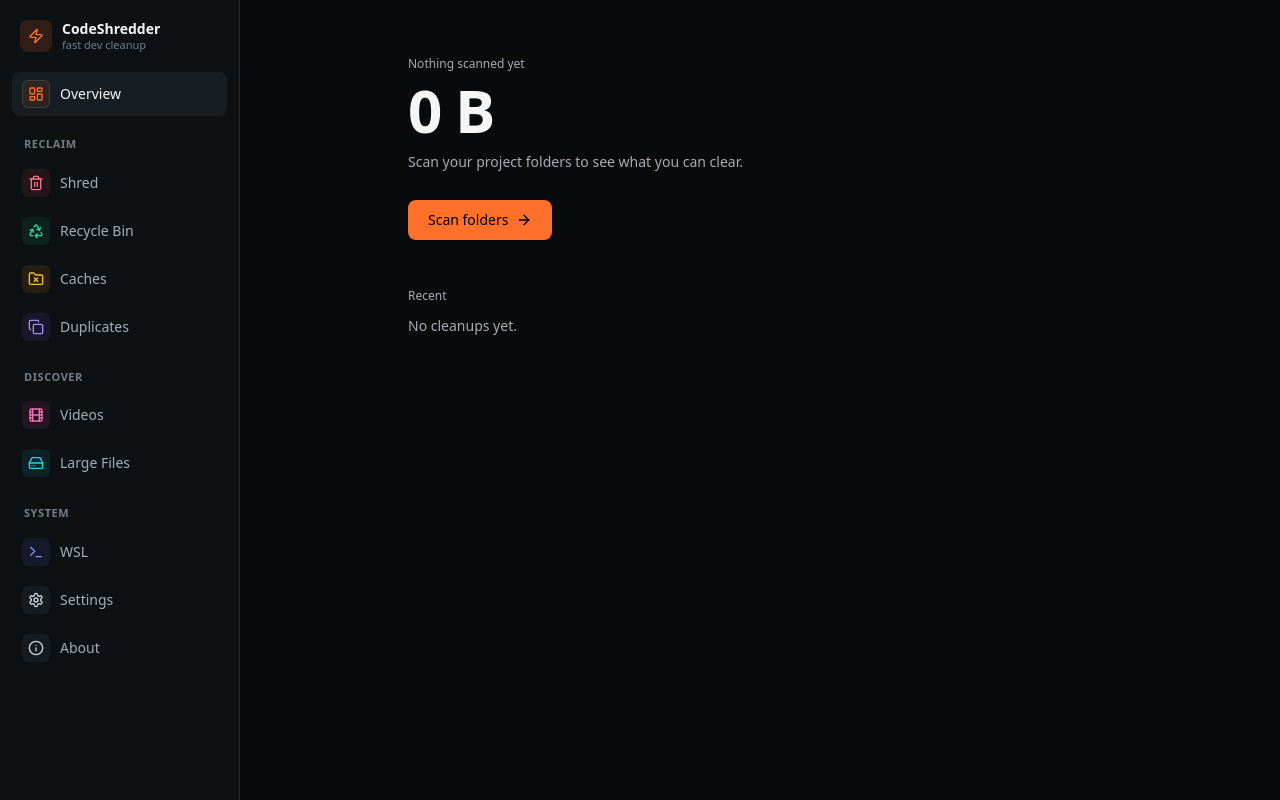
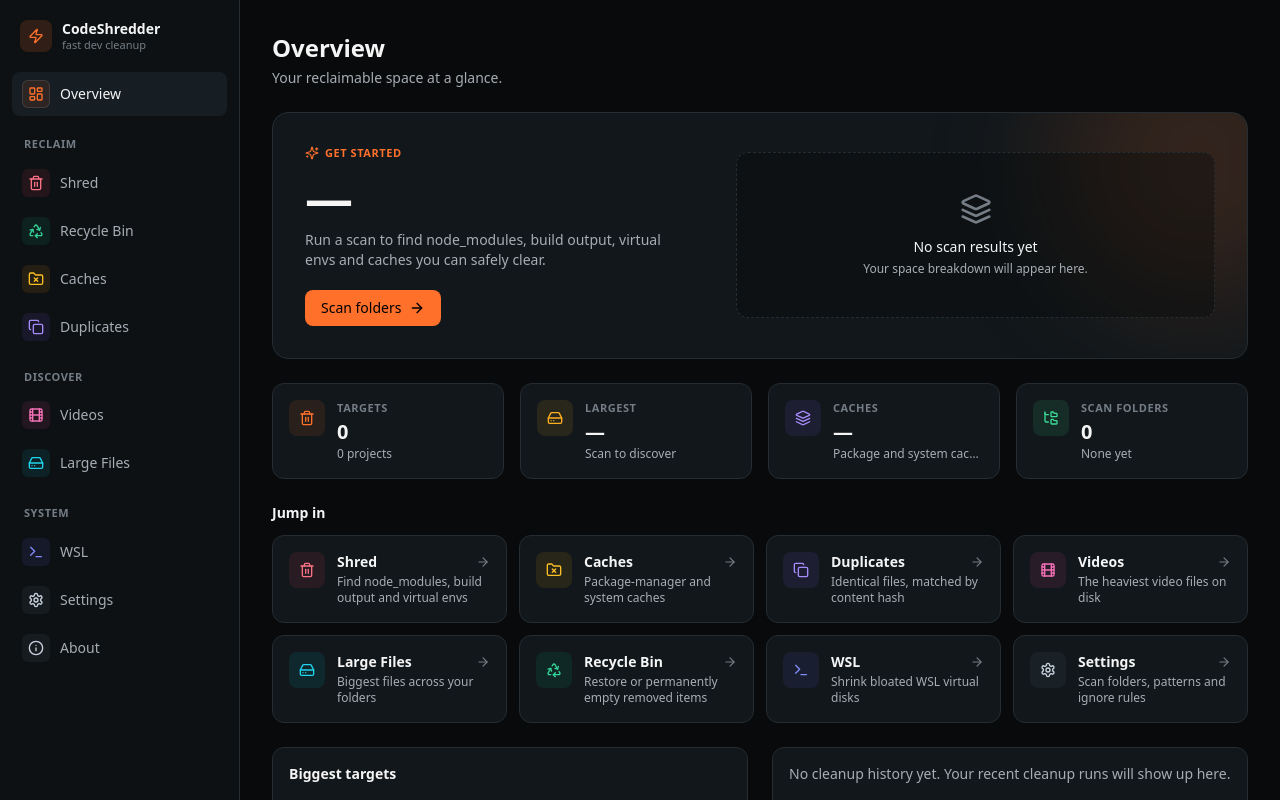
Before and after one commit to akshad-exe/CodeShredder, a React (Vite) app in the folder desktop/: page / in a window 1280 px wide. Built offline with nearby package versions, Linux system fonts and the light colour scheme.

Commit message:
Revert "refactor(overview): one number, one action, quiet detail"
This reverts commit 47c159b52d3d55349c80e58598f3659699024ab8.

```diff
--- a/desktop/src/components/overview/RecentCleanups.tsx
+++ b/desktop/src/components/overview/RecentCleanups.tsx
@@ -15,8 +15,7 @@ function formatTime(iso: string): string {
   return date.toLocaleString()
 }
 
-export function RecentCleanups({ bare = false, limit }: { bare?: boolean; limit?: number }) {
-  const box = bare ? 'mt-3' : 'card'
+export function RecentCleanups() {
   const [entries, setEntries] = useState<CleanupHistoryEntry[] | null>(null)
 
   useEffect(() => {
@@ -39,7 +38,7 @@ export function RecentCleanups({ bare = false, limit }: { bare?: boolean; limit?
 
   if (entries === null) {
     return (
-      <div className={box}>
+      <div className="card">
         <div className="flex h-5 w-32 animate-pulse rounded bg-panel-2" />
       </div>
     )
@@ -47,24 +46,22 @@ export function RecentCleanups({ bare = false, limit }: { bare?: boolean; limit?
 
   if (entries.length === 0) {
     return (
-      <div className={box}>
+      <div className="card">
         <p className="text-sm text-muted">
-          No cleanups yet.
+          No cleanup history yet. Your recent cleanup runs will show up here.
         </p>
       </div>
     )
   }
 
   return (
-    <div className={bare ? 'mt-3' : 'card space-y-3'}>
-      {!bare && (
-        <div className="flex items-center gap-2">
-          <Clock className="h-4 w-4 text-accent" />
-          <p className="text-sm font-semibold text-text">Recent cleanups</p>
-        </div>
-      )}
+    <div className="card space-y-3">
+      <div className="flex items-center gap-2">
+        <Clock className="h-4 w-4 text-accent" />
+        <p className="text-sm font-semibold text-text">Recent cleanups</p>
+      </div>
       <ul className="divide-y divide-border">
-        {(limit ? entries.slice(0, limit) : entries).map((entry, index) => (
+        {entries.map((entry, index) => (
           <li key={`${entry.timestamp}-${index}`} className="py-2.5">
             <div className="flex items-center justify-between gap-3">
               <div className="min-w-0">
--- a/desktop/src/pages/Overview.tsx
+++ b/desktop/src/pages/Overview.tsx
@@ -1,24 +1,64 @@
 import { useEffect, useMemo, useState } from 'react'
-import { ArrowRight } from 'lucide-react'
+import { ArrowRight, FolderTree, HardDrive, Layers, ScanSearch, Sparkles, Trash2 } from 'lucide-react'
 import { useCleanupStore } from '@/store/cleanupStore'
 import { formatBytes, formatCount } from '@/lib/format'
 import { categoryLabel, PATTERN_COLORS } from '@/lib/patterns'
 import { isTauri, listCaches } from '@/lib/ipc'
-import type { PageId } from '@/lib/navigation'
+import { NAV_GROUPS, type PageId } from '@/lib/navigation'
 import { RecentCleanups } from '@/components/overview/RecentCleanups'
 import { cn } from '@/lib/utils'
 
-/** One number, one action, then quiet supporting detail. */
+const TILES: { id: PageId; blurb: string }[] = [
+  { id: 'shred', blurb: 'Find node_modules, build output and virtual envs' },
+  { id: 'caches', blurb: 'Package-manager and system caches' },
+  { id: 'duplicates', blurb: 'Identical files, matched by content hash' },
+  { id: 'videos', blurb: 'The heaviest video files on disk' },
+  { id: 'large-files', blurb: 'Biggest files across your folders' },
+  { id: 'recycle-bin', blurb: 'Restore or permanently empty removed items' },
+  { id: 'wsl', blurb: 'Shrink bloated WSL virtual disks' },
+  { id: 'settings', blurb: 'Scan folders, patterns and ignore rules' },
+]
+const NAV_ITEMS = Object.fromEntries(NAV_GROUPS.flatMap((g) => g.items).map((i) => [i.id, i]))
+
+function Stat({
+  icon: Icon,
+  label,
+  value,
+  sub,
+  tone,
+}: {
+  icon: typeof Trash2
+  label: string
+  value: string
+  sub: string
+  tone: string
+}) {
+  return (
+    <div className="card flex items-start gap-3">
+      <div className={cn('grid h-9 w-9 shrink-0 place-content-center rounded-lg', tone)}>
+        <Icon className="h-4 w-4" />
+      </div>
+      <div className="min-w-0">
+        <p className="text-[11px] font-semibold uppercase tracking-wider text-faint">{label}</p>
+        <p className="mt-0.5 text-xl font-bold tabular-nums text-text">{value}</p>
+        <p className="truncate text-xs text-muted">{sub}</p>
+      </div>
+    </div>
+  )
+}
+
 export function Overview({ onNavigate }: { onNavigate: (p: PageId) => void }) {
   const totalReclaimable = useCleanupStore((s) => s.totalReclaimable)
   const targets = useCleanupStore((s) => s.targets)
-  const [cacheBytes, setCacheBytes] = useState(0)
+  const scanRoots = useCleanupStore((s) => s.scanRoots)
+  const scanStatus = useCleanupStore((s) => s.scanStatus)
+  const [cacheBytes, setCacheBytes] = useState<number | null>(null)
 
   useEffect(() => {
     if (!isTauri()) return
     listCaches()
       .then((c) => setCacheBytes(c.reduce((n, e) => n + e.sizeBytes, 0)))
-      .catch(() => {})
+      .catch(() => setCacheBytes(null))
   }, [])
 
   const { byCategory, top, projects } = useMemo(() => {
@@ -35,88 +75,159 @@ export function Overview({ onNavigate }: { onNavigate: (p: PageId) => void }) {
     }
   }, [targets])
 
+  const scanning = scanStatus === 'scanning'
   const hasResults = targets.length > 0
 
   return (
-    <div className="mx-auto max-w-3xl px-8 py-14">
-      <p className="text-xs font-medium text-muted">
-        {hasResults ? 'Ready to reclaim' : 'Nothing scanned yet'}
+    <div className="mx-auto max-w-[1400px] space-y-6 px-8 py-8">
+      <div>
+        <h1 className="text-2xl font-bold text-text">Overview</h1>
+        <p className="mt-1 text-sm text-muted">Your reclaimable space at a glance.</p>
+      </div>
+
+      {/* Hero */}
+      <section className="relative overflow-hidden rounded-2xl border border-border bg-panel p-6 sm:p-8">
+        <div className="pointer-events-none absolute -right-24 -top-24 h-72 w-72 rounded-full bg-accent/15 blur-3xl" />
+        <div className="relative grid gap-8 lg:grid-cols-[minmax(0,1fr)_minmax(0,1.2fr)] lg:items-center">
+          <div>
+            <p className="flex items-center gap-1.5 text-[11px] font-semibold uppercase tracking-wider text-accent">
+              <Sparkles className="h-3.5 w-3.5" />
+              {hasResults ? 'Ready to reclaim' : 'Get started'}
             </p>
-      <p className="mt-2 text-6xl font-extrabold tabular-nums tracking-tight text-text">
-        {hasResults ? formatBytes(totalReclaimable) : '0 B'}
+            <p className="mt-3 text-5xl font-extrabold tabular-nums tracking-tight text-text">
+              {hasResults ? formatBytes(totalReclaimable) : '—'}
             </p>
-      <p className="mt-3 text-sm text-muted">
+            <p className="mt-2 max-w-sm text-sm text-muted">
               {hasResults
-          ? `${formatCount(targets.length)} folders in ${formatCount(projects)} project${projects === 1 ? '' : 's'}. Everything goes to the Trash first.`
-          : 'Scan your project folders to see what you can clear.'}
+                ? `${formatCount(targets.length)} cleanup targets across ${formatCount(projects)} project${projects === 1 ? '' : 's'}. Everything moves to the Trash first.`
+                : 'Run a scan to find node_modules, build output, virtual envs and caches you can safely clear.'}
             </p>
-
-      <button
-        type="button"
-        className="btn-primary mt-7 !px-5 !py-2.5 !text-black"
-        onClick={() => onNavigate('shred')}
-      >
+            <div className="mt-5 flex flex-wrap gap-2.5">
+              <button type="button" className="btn-primary !text-black" onClick={() => onNavigate('shred')}>
                 {hasResults ? 'Review and shred' : 'Scan folders'}
                 <ArrowRight className="h-4 w-4" />
               </button>
+              {scanning && (
+                <span className="inline-flex items-center gap-2 rounded-lg border border-border px-3 text-xs text-muted">
+                  <ScanSearch className="h-3.5 w-3.5 animate-pulse text-accent" />
+                  Scanning…
+                </span>
+              )}
+            </div>
+          </div>
 
-      {hasResults && (
-        <div className="mt-12">
-          <div className="flex h-1.5 gap-0.5 overflow-hidden rounded-full">
+          <div>
+            {hasResults ? (
+              <>
+                <p className="mb-2 text-xs font-semibold text-text">Space by category</p>
+                <div className="flex h-3 overflow-hidden rounded-full bg-background">
                   {byCategory.map(([cat, size]) => (
                     <span
                       key={cat}
                       className={cn('h-full', PATTERN_COLORS[cat] ?? 'bg-accent')}
                       style={{ width: `${(size / totalReclaimable) * 100}%` }}
+                      title={`${categoryLabel(cat)} · ${formatBytes(size)}`}
                     />
                   ))}
                 </div>
-          <ul className="mt-3 flex flex-wrap gap-x-5 gap-y-1 text-xs text-muted">
+                <ul className="mt-3 grid grid-cols-2 gap-x-4 gap-y-1.5">
                   {byCategory.map(([cat, size]) => (
-              <li key={cat} className="flex items-center gap-1.5">
-                <span className={cn('h-1.5 w-1.5 rounded-full', PATTERN_COLORS[cat] ?? 'bg-accent')} />
-                <span className="capitalize">{categoryLabel(cat)}</span>
-                <span className="tabular-nums text-faint">{formatBytes(size)}</span>
+                    <li key={cat} className="flex items-center gap-2 text-xs">
+                      <span className={cn('h-2 w-2 rounded-full', PATTERN_COLORS[cat] ?? 'bg-accent')} />
+                      <span className="capitalize text-muted">{categoryLabel(cat)}</span>
+                      <span className="ml-auto tabular-nums text-faint">{formatBytes(size)}</span>
                     </li>
                   ))}
                 </ul>
+              </>
+            ) : (
+              <div className="grid place-items-center rounded-xl border border-dashed border-border bg-background/40 px-6 py-10 text-center">
+                <Layers className="h-8 w-8 text-faint" />
+                <p className="mt-3 text-sm font-medium text-text">No scan results yet</p>
+                <p className="mt-1 text-xs text-muted">Your space breakdown will appear here.</p>
               </div>
             )}
+          </div>
+        </div>
+      </section>
 
-      {top.length > 0 && (
-        <section className="mt-12">
-          <h2 className="text-xs font-medium text-muted">Biggest</h2>
-          <ul className="mt-3 divide-y divide-border/60">
+      {/* Stats */}
+      <div className="grid grid-cols-2 gap-4 lg:grid-cols-4">
+        <Stat icon={Trash2} label="Targets" value={formatCount(targets.length)} sub={`${formatCount(projects)} projects`} tone="bg-accent/10 text-accent" />
+        <Stat
+          icon={HardDrive}
+          label="Largest"
+          value={top[0] ? formatBytes(top[0].sizeBytes) : '—'}
+          sub={top[0]?.displayPath ?? 'Scan to discover'}
+          tone="bg-warning/10 text-warning"
+        />
+        <Stat
+          icon={Layers}
+          label="Caches"
+          value={cacheBytes === null ? '—' : formatBytes(cacheBytes)}
+          sub="Package and system caches"
+          tone="bg-violet-500/10 text-violet-400"
+        />
+        <Stat icon={FolderTree} label="Scan folders" value={formatCount(scanRoots.length)} sub={scanRoots[0] ?? 'None yet'} tone="bg-safe/10 text-safe" />
+      </div>
+
+      {/* Jump in */}
+      <section>
+        <h2 className="mb-3 text-sm font-semibold text-text">Jump in</h2>
+        <div className="grid gap-3 sm:grid-cols-2 xl:grid-cols-4">
+          {TILES.map(({ id, blurb }) => {
+            const item = NAV_ITEMS[id]
+            const Icon = item.icon
+            return (
+              <button
+                key={id}
+                type="button"
+                onClick={() => onNavigate(id)}
+                className="group card-hover flex items-start gap-3 text-left hover:border-accent/40"
+              >
+                <span className={cn('grid h-9 w-9 shrink-0 place-content-center rounded-lg', item.tone)}>
+                  <Icon className="h-4 w-4" />
+                </span>
+                <span className="min-w-0 flex-1">
+                  <span className="flex items-center justify-between text-sm font-semibold text-text">
+                    {item.label}
+                    <ArrowRight className="h-3.5 w-3.5 text-faint transition-transform group-hover:translate-x-0.5 group-hover:text-accent" />
+                  </span>
+                  <span className="mt-0.5 block text-xs text-muted">{blurb}</span>
+                </span>
+              </button>
+            )
+          })}
+        </div>
+      </section>
+
+      {/* Top targets + history */}
+      <div className="grid gap-6 lg:grid-cols-2">
+        <section className="card space-y-3">
+          <p className="text-sm font-semibold text-text">Biggest targets</p>
+          {top.length === 0 ? (
+            <p className="text-sm text-muted">Scan to see what is taking the most space.</p>
+          ) : (
+            <ul className="space-y-3">
               {top.map((t) => (
-              <li key={t.id} className="flex items-baseline justify-between gap-4 py-2.5">
-                <span className="min-w-0 truncate text-sm text-text">
+                <li key={t.id}>
+                  <div className="flex items-baseline justify-between gap-3">
+                    <span className="truncate text-sm text-text">
                       <span className="font-mono">{t.folderName}</span>
-                  <span className="ml-2 text-muted">{t.projectName}</span>
+                      <span className="text-muted"> · {t.projectName}</span>
                     </span>
-                <span className="shrink-0 text-sm tabular-nums text-muted">{formatBytes(t.sizeBytes)}</span>
+                    <span className="shrink-0 text-xs font-semibold tabular-nums text-accent">{formatBytes(t.sizeBytes)}</span>
+                  </div>
+                  <div className="mt-1.5 h-1.5 overflow-hidden rounded-full bg-background">
+                    <div className="h-full rounded-full bg-accent" style={{ width: `${(t.sizeBytes / top[0].sizeBytes) * 100}%` }} />
+                  </div>
                 </li>
               ))}
             </ul>
+          )}
         </section>
-      )}
-
-      {cacheBytes > 0 && (
-        <button
-          type="button"
-          onClick={() => onNavigate('caches')}
-          className="mt-8 flex w-full items-center justify-between border-t border-border/60 pt-5 text-left text-sm text-muted transition-colors hover:text-text"
-        >
-          <span>
-            Caches <span className="ml-2 tabular-nums text-faint">{formatBytes(cacheBytes)}</span>
-          </span>
-          <ArrowRight className="h-4 w-4" />
-        </button>
-      )}
-
-      <section className="mt-12">
-        <h2 className="text-xs font-medium text-muted">Recent</h2>
-        <RecentCleanups bare limit={3} />
-      </section>
+        <RecentCleanups />
+      </div>
     </div>
   )
 }
```
Lines whose indentation alone changed are shown as unchanged.
